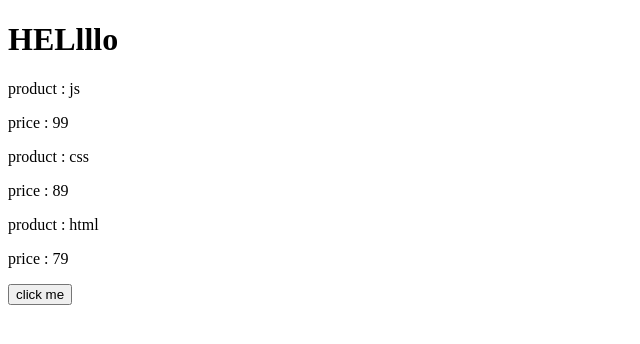
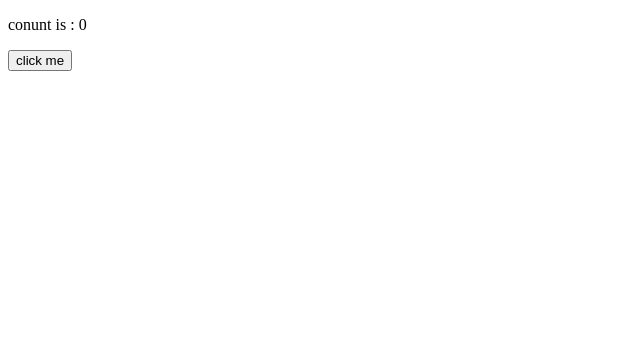
Before and after one commit to AliKouchekzade/first-app, a React (Create React App) app: page / in a window 1280 px wide. Shown: the top 344 px of the page, without its empty margins (0-640 px from the left). Built offline with nearby package versions, Linux system fonts and the light colour scheme; the HTML template or start-up script is replaced by a standard one.

Commit message:
Uptade State with CallBack

```diff
--- a/src/App.js
+++ b/src/App.js
@@ -1,5 +1,7 @@
 import React, { Component, useState } from "react";
 import Product from "./components/product/Product";
+import HooksCounter from "./components/Counter/hookscounter";
+import ClassCounter from "./components/Counter/classCounter";
 
 /*class App extends Component {
   state = {
@@ -52,7 +54,7 @@ import Product from "./components/product/Product";
     );
   };*/
 
-const App = () => {
+/*const App = () => {
   const [products, setProducts] = useState([
     { title: "js", price: "99" },
     { title: "css", price: "89" },
@@ -76,6 +78,13 @@ const App = () => {
       <button onClick={clickHandler}>click me</button>
     </div>
   );
-};
+};*/
+
+const App = () => {
+    return (
+        //<HooksCounter />);
+        <ClassCounter />
+    );
+}
 
 export default App;
--- /dev/null
+++ b/src/components/Counter/classCounter.js
@@ -0,0 +1,23 @@
+import React, { Component } from "react";
+
+class ClassCounter extends Component {
+  state = {
+    num: 0,
+  };
+
+  clickHandler = () => {
+    this.setState((prevState) => {
+      return { num: prevState.num + 1 };
+    });
+  };
+  render() {
+    return (
+      <div>
+        <p>conunt is : {this.state.num}</p>
+        <button onClick={this.clickHandler}>click me</button>
+      </div>
+    );
+  }
+}
+
+export default ClassCounter;
--- /dev/null
+++ b/src/components/Counter/hookscounter.js
@@ -0,0 +1,20 @@
+import { useState } from "react";
+
+const HooksCounter = () => {
+
+    const [num,setNum] = useState(0);
+
+    const clickHandler = () => {
+        //setNum(num + 1);
+        setNum( preNum => preNum + 1 ); //if update state depends on previous state use callback
+    };
+
+    return (
+    <div>
+      <p>conunt is : {num}</p>
+      <button onClick={clickHandler}>click me</button>
+    </div>
+  );
+};
+
+export default HooksCounter;
```
